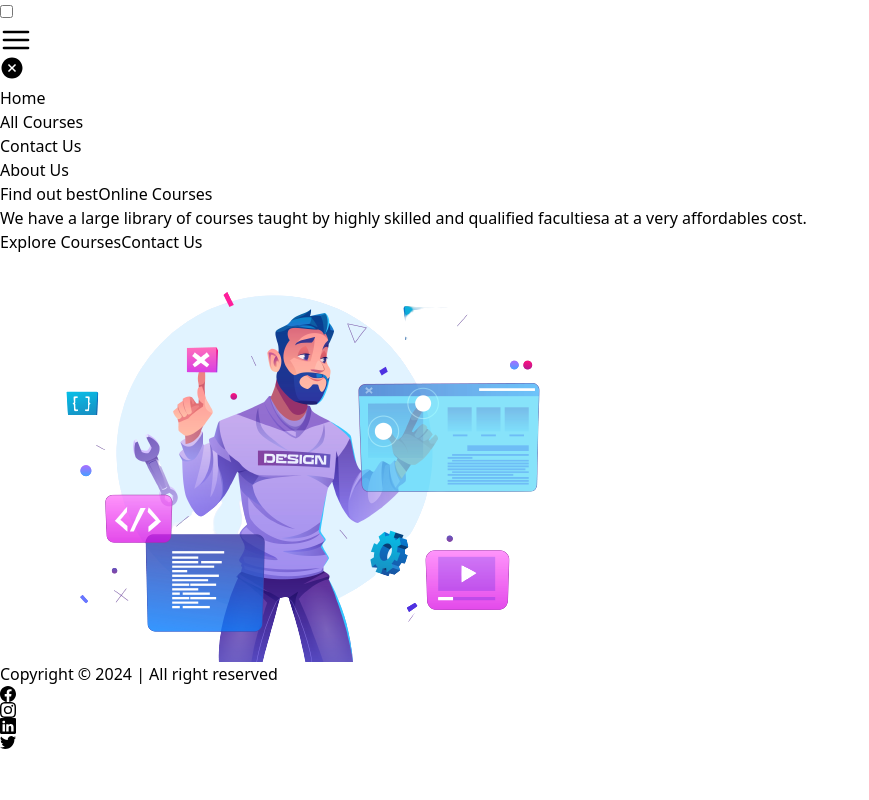
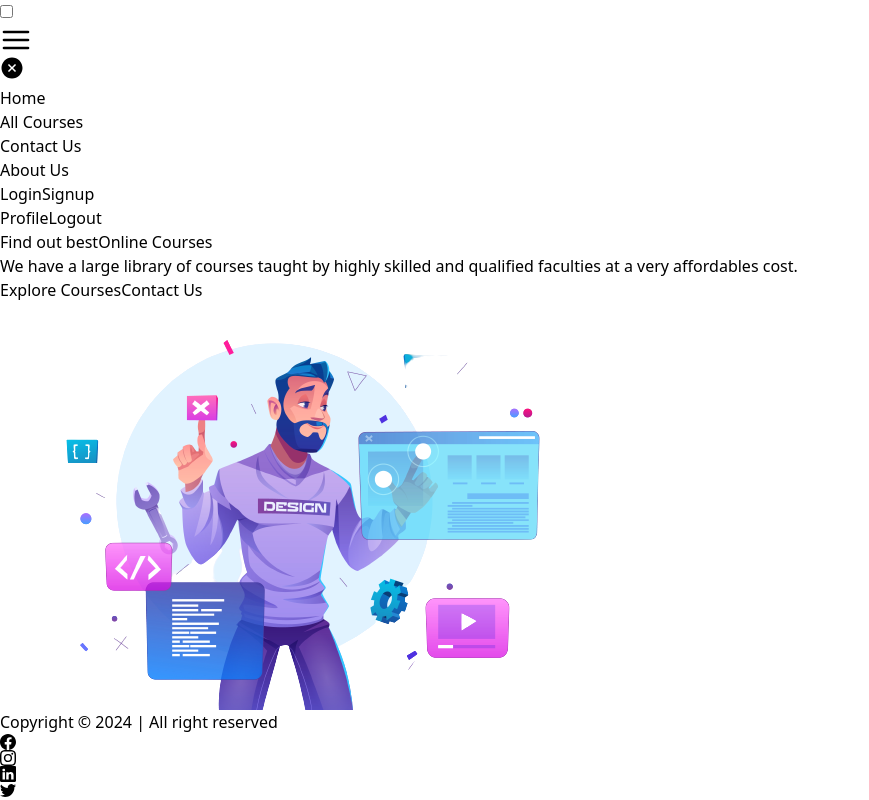
Before and after one commit to AvinashAvi00/lms-frontend, a React (Vite) app: page / in a window 1280 px wide. Shown: the whole page, without its empty margins (0-869 px from the left). Built offline with nearby package versions, Linux system fonts and the light colour scheme.

Commit message:
Added login signup buttons to sidebar

```diff
--- a/src/Layouts/HomeLayout.jsx
+++ b/src/Layouts/HomeLayout.jsx
@@ -1,9 +1,18 @@
 import {FiMenu} from 'react-icons/fi';
 import {AiFillCloseCircle} from 'react-icons/ai';
-import { Link } from 'react-router-dom';
+import { Link, useNavigate } from 'react-router-dom';
+import { useDispatch, useSelector } from 'react-redux';
 import Footer from '../Components/Footer';
 
 function HomeLayout({ children }) {
+     const dispatch = useDispatch();
+     const navigate = useNavigate();
+
+     // for checking if user is loggedin
+     const isloggedIn = useSelector((state) => state?.auth?.isloggedIn);
+
+     // for displaying the options acc to role
+     const role = useSelector((state) => state?.auth?.role);
 
     function changeWidth() {
         const drawerSide = document.getElementsByClassName("drawer-side");
@@ -17,6 +26,14 @@
         //again set drawerside 0
         const drawerSide = document.getElementsByClassName("drawer-side");
         drawerSide[0].style.width = '0';
+    }
+    function handleLogout(e) {
+        e.preventDefault();
+
+        // const res = await dispatch(logout());
+        // if(res?.payload?.success)
+
+        navigate("/");
     }
 
 return(
@@ -36,7 +53,7 @@
                 <label htmlFor='my-drawer' className='drawer-overlay'>
 
                 </label>
-                <ul className="menu p-4 w-48 sm:w-80 bg-base-100 text-base-content relative">
+                <ul className="menu p-4 w-48 sm:w-80 bg-base-200 text-base-content relative">
                     <li className='w-fit absolute right-2 z-50'>
                         <button onClick={hideDrawer}>
                             <AiFillCloseCircle size={24} />
@@ -45,6 +62,11 @@
                     <li>
                         <Link to="/">Home</Link>
                     </li>
+                    {isloggedIn && role == 'ADMIN' &&(
+                        <li>
+                            <Link to="/admin/dashboard"> Admin DashBoard</Link>
+                        </li>
+                    )}
                     <li>
                         <Link to="/courses">All Courses</Link>
                     </li>
@@ -54,6 +76,32 @@
                     <li>
                         <Link to="/about">About Us</Link>
                     </li>
+
+                    {!isloggedIn && (
+                        <li className='absolute bottom-4 w-[90%'>
+                        <div className="w-full flex items-center justify-center">
+                            <button className="btn-primary px-4 py-1 font-semibold rounded-md w-full">
+                                <Link to="/login">Login</Link>
+                            </button>
+                            <button className="btn-secondary px-4 py-1 font-semibold rounded-md w-full">
+                                <Link to="/login">Signup</Link>
+                            </button>
+                        </div>
+                        </li>
+                    )}
+
+                    {!isloggedIn && (
+                        <li className='absolute bottom-4 w-[90%]'>
+                        <div className="w-full flex items-center justify-center">
+                            <button className="btn-primary px-4 py-1 font-semibold rounded-md w-full">
+                                <Link to="/user/profile">Profile</Link>
+                            </button>
+                            <button className="btn-secondary px-4 py-1 font-semibold rounded-md w-full">
+                                <Link onClick={handleLogout}>Logout</Link>
+                            </button>
+                        </div>
+                        </li>
+                    )}
                 </ul>
              </div>
         </div>
--- a/src/Pages/HomePage.jsx
+++ b/src/Pages/HomePage.jsx
@@ -13,7 +13,7 @@
                         </span>
                     </h1>
                     <p className="text-xl text-grey-200">
-                        We have a large library of courses taught by highly skilled and qualified facultiesa at a very affordables cost.
+                        We have a large library of courses taught by highly skilled and qualified faculties at a very affordables cost.
                     </p>
                     <div className="space-x-6">
                         <Link to="/courses">
```
